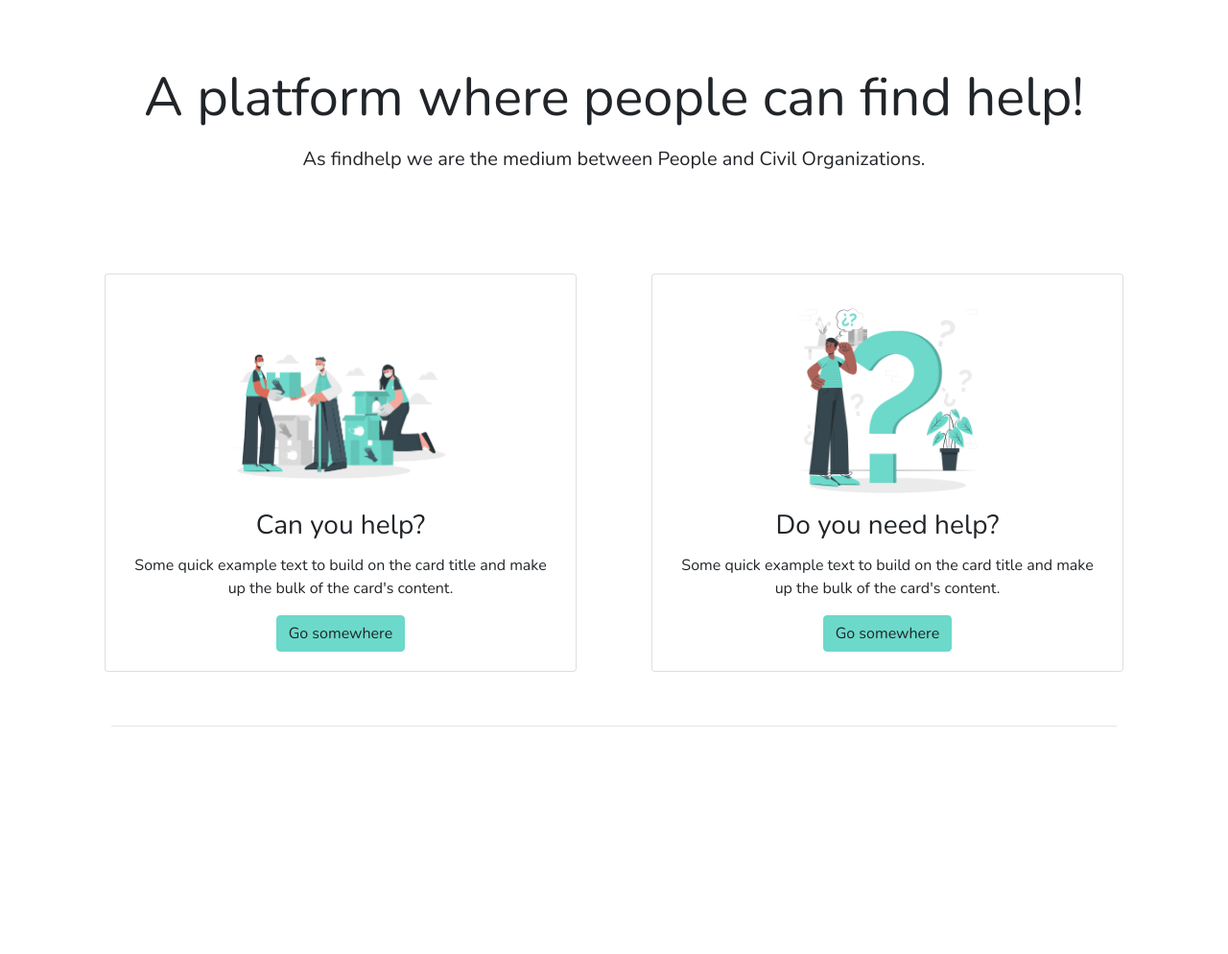
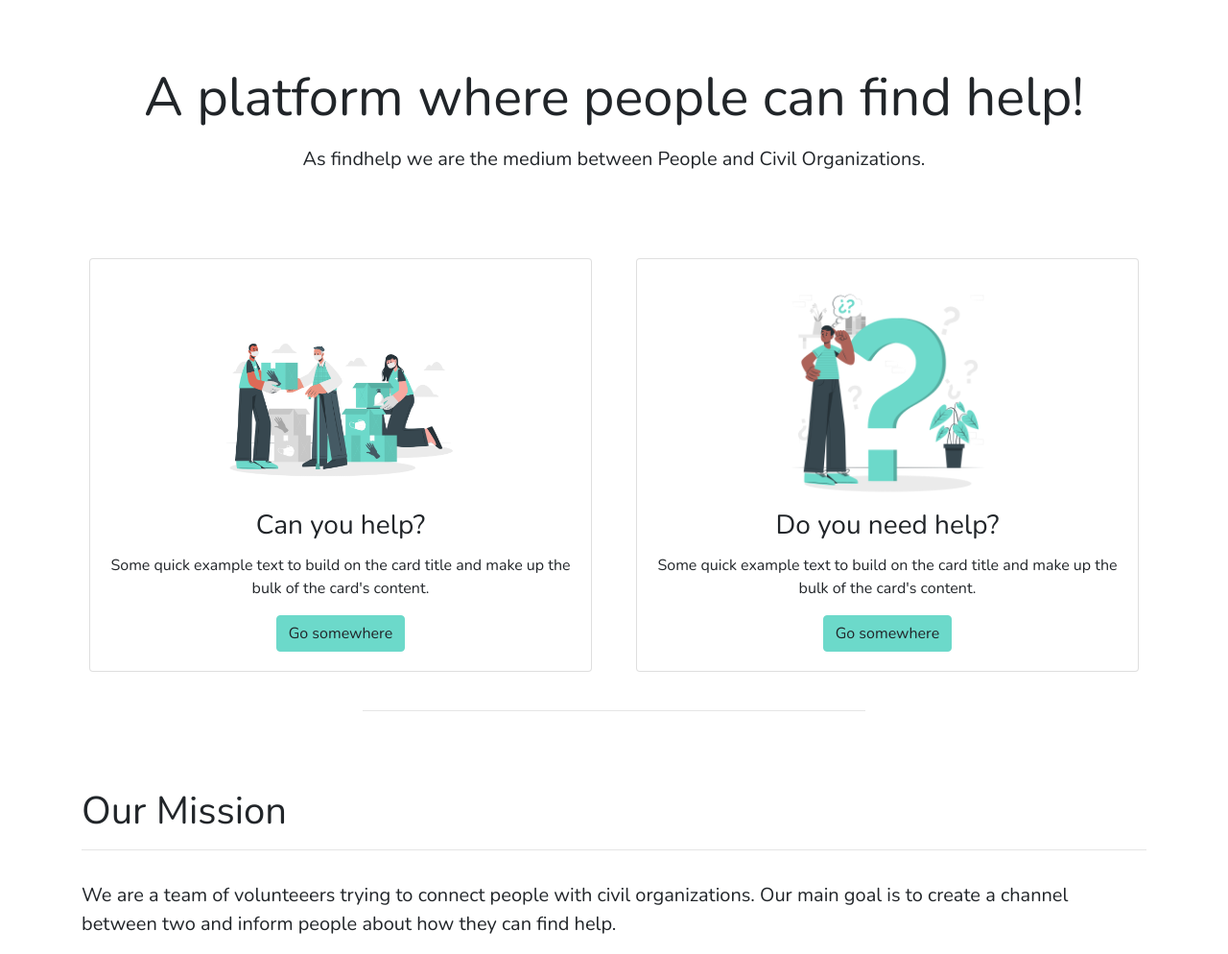
Before and after one commit to yusufhilmi/findhelp, a Django app: page / in a window 1280 px wide. Shown: the part 58-1052 px from the top of the page at 96% size. Before the commit the page ends 815 px from the top, so only its background shows below. Run offline with Django 3.2, Linux system fonts and the light colour scheme; some libraries are stand-ins or nearby versions.

Commit message:
landing page #3

```diff
--- a/findhelp/templates/pages/home.html
+++ b/findhelp/templates/pages/home.html
@@ -22,7 +22,7 @@
 
 <div class="row align-items-center">
     <div class="col-md-6 col-sm-12 align-self-center">
-        <div class="m-4">
+        <div class="m-2">
             <div class="card text-center mx-auto">
                 <div class="card-body">
                     <img class="card-img w-50 mx-auto" src="{% static 'images/civil-org.png' %}" alt="Card image cap">
@@ -35,7 +35,7 @@
         </div>
     </div>
     <div class="col-md-6 col-sm-12 align-self-center">
-        <div class="m-4">
+        <div class="m-2">
             <div class="card text-center mx-auto">
                 <div class="card-body">
                     <img class="card-img w-50 mx-auto" src="{% static 'images/people.png' %}" alt="Card image cap">
@@ -51,7 +51,23 @@
 
 <div class="row m-3">
     <div class="col">
-        <hr>
+        <hr class="w-50">
     </div>
 </div>
+
+
+<div class="row">
+    <div class="col">
+        <div class="mt-5">
+            <h1>Our Mission</h1>
+            <hr >
+            <div class="mt-3">
+                <p class="lead pt-3">We are a team of volunteeers trying to connect people with civil organizations.
+                     Our main goal is to create a channel between two and inform people about how they can find help.</p>
+            </div>
+        </div>
+    </div>
+</div>
+
+
 {% endblock content %}
```
